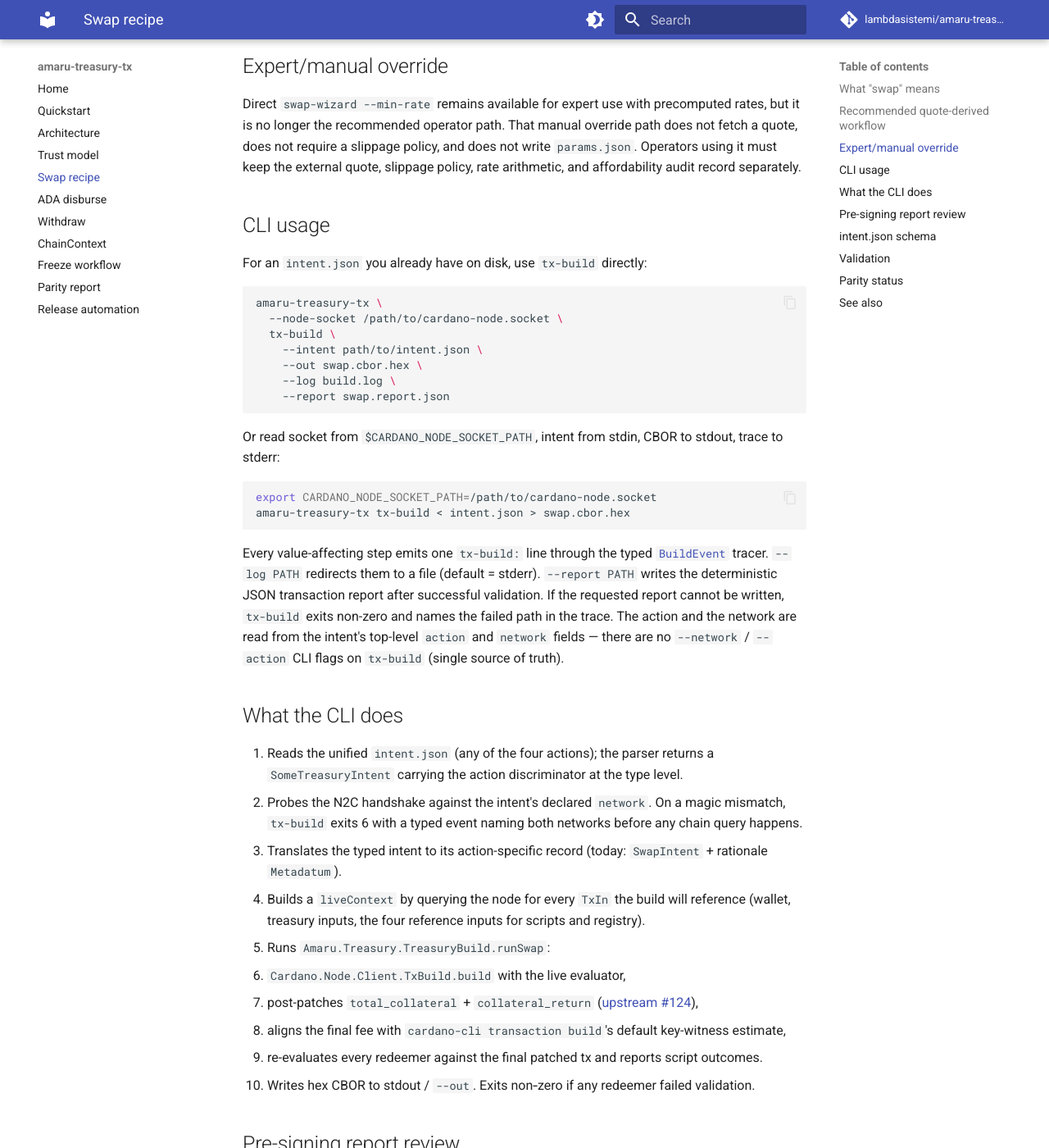
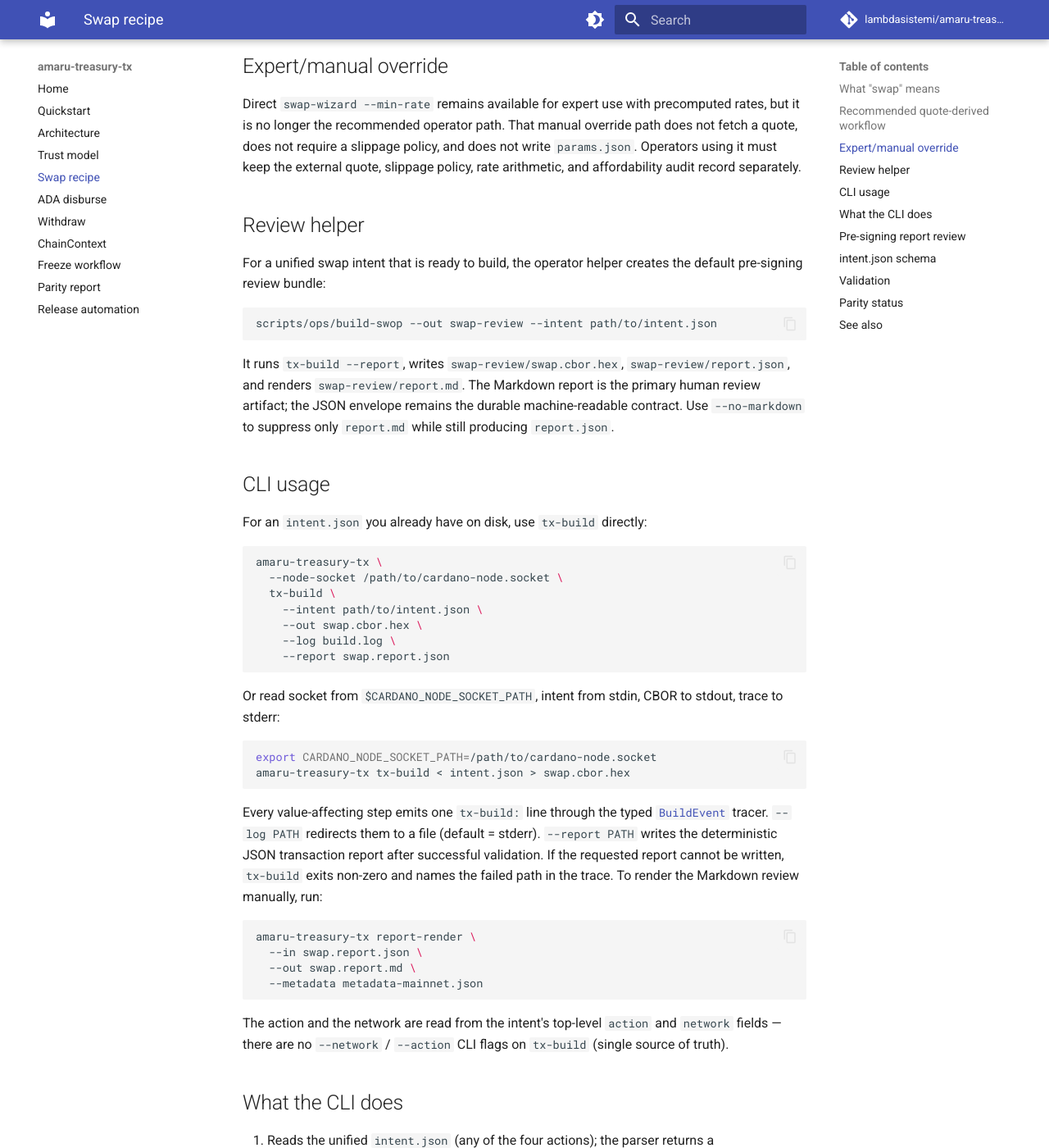
Before and after one commit to lambdasistemi/amaru-treasury-tx, an MkDocs documentation site: the page built from docs/swap.md, in a window 1280 px wide and 1400 px high, scrolled down 1438 px. Shown: the whole window at 82% size. Built offline with MkDocs 1.6.1 and Material for MkDocs 9.7.7, drawn with Linux system fonts in a browser that asks for light colours; comment, search, counter and statistics services are not loaded; some of the changed text lies outside the part shown.

Commit message:
feat(report-render): add operator review helper
Add scripts/ops/build-swop as the default review-bundle helper: it writes swap.cbor.hex and report.json, renders report.md by default, and removes stale Markdown when --no-markdown is used. Document the renderer contract, envelope shape, identity sources, determinism, failure behavior, and helper opt-out in the operator docs.

RED: the new smoke assertions first failed under shellcheck, then failed in the Nix sandbox when executing the helper shebang directly, then reached the intended docs assertion and failed because docs/report-render.md was missing.

GREEN: nix build --quiet --no-link .#checks.x86_64-linux.smoke passed; nix build --quiet --no-link .#checks.x86_64-linux.lint passed; nix develop --quiet -c just ci passed.

````diff
--- a/docs/swap.md
+++ b/docs/swap.md
@@ -72,6 +72,22 @@ slippage policy, and does not write `params.json`. Operators using it
 must keep the external quote, slippage policy, rate arithmetic, and
 affordability audit record separately.
 
+## Review helper
+
+For a unified swap intent that is ready to build, the operator helper
+creates the default pre-signing review bundle:
+
+```bash
+scripts/ops/build-swop --out swap-review --intent path/to/intent.json
+```
+
+It runs `tx-build --report`, writes `swap-review/swap.cbor.hex`,
+`swap-review/report.json`, and renders `swap-review/report.md`. The
+Markdown report is the primary human review artifact; the JSON
+envelope remains the durable machine-readable contract. Use
+`--no-markdown` to suppress only `report.md` while still producing
+`report.json`.
+
 ## CLI usage
 
 For an `intent.json` you already have on disk, use `tx-build`
@@ -102,6 +118,15 @@ tracer. `--log PATH` redirects them to a file (default = stderr).
 `--report PATH` writes the deterministic JSON transaction report after
 successful validation. If the requested report cannot be written,
 `tx-build` exits non-zero and names the failed path in the trace.
+To render the Markdown review manually, run:
+
+```bash
+amaru-treasury-tx report-render \
+  --in swap.report.json \
+  --out swap.report.md \
+  --metadata metadata-mainnet.json
+```
+
 The action and the network are read from the intent's top-level
 `action` and `network` fields — there are no `--network` /
 `--action` CLI flags on `tx-build` (single source of truth).
@@ -134,12 +159,12 @@ The action and the network are read from the intent's top-level
 ## Pre-signing report review
 
 Generate `swap.report.json` with the same `tx-build` command that
-writes `swap.cbor.hex`, then inspect the report before signing. The
-JSON is a build-output envelope using the public schema in
-`docs/assets/tx-report-schema.json`: top-level `intent` plus
-top-level `result`. For successful builds, `result.tx-cbor` contains
-the unsigned transaction bytes and `result.report` contains the
-mechanical report facts below.
+writes `swap.cbor.hex`, then render `swap.report.md` and inspect the
+Markdown before signing. The JSON is a build-output envelope using the
+public schema in `docs/assets/tx-report-schema.json`: top-level
+`intent` plus top-level `result`. For successful builds,
+`result.tx-cbor` contains the unsigned transaction bytes and
+`result.report` contains the mechanical report facts below.
 
 Swap report review checklist:
 
````
Also changed, not shown: docs/quickstart.md (+13 -0 lines), docs/report-render.md (added, +112 -0 lines), specs/074-report-render/tasks.md (+7 -7 lines), 2 other files.
